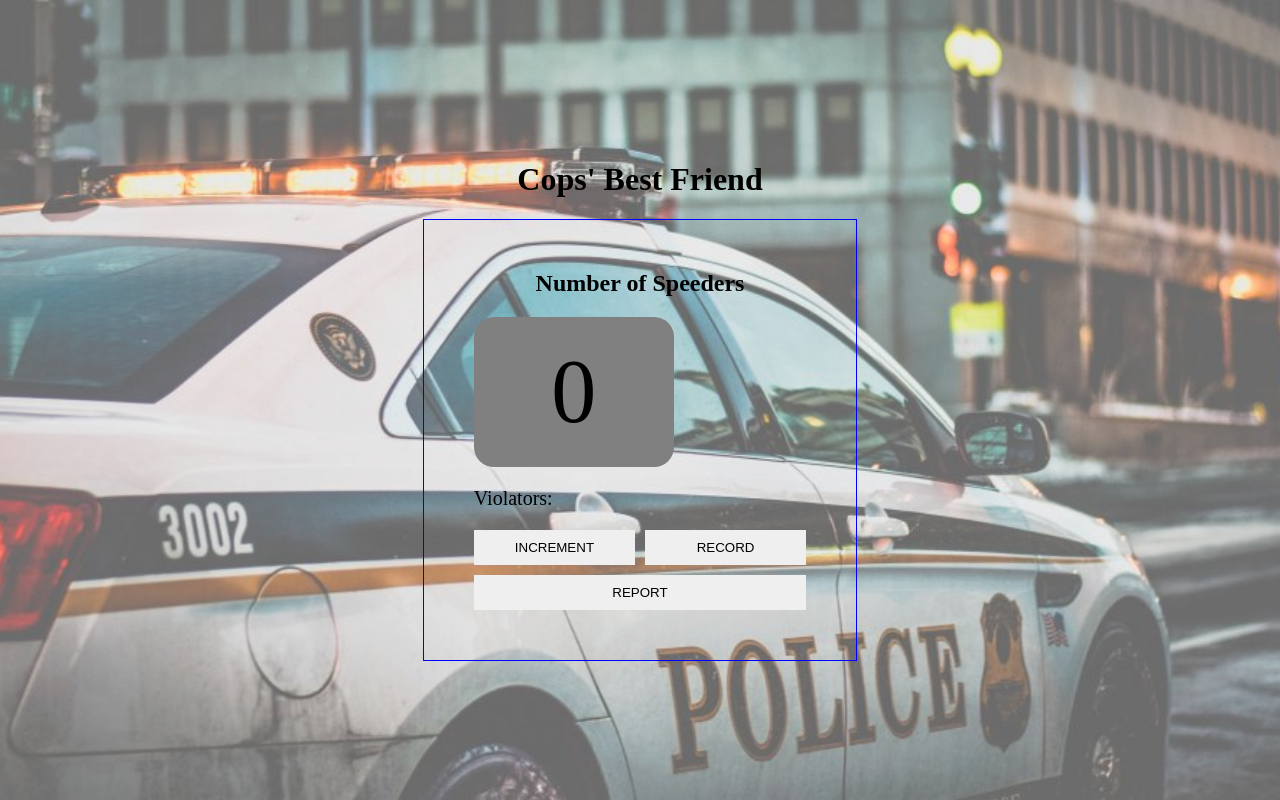
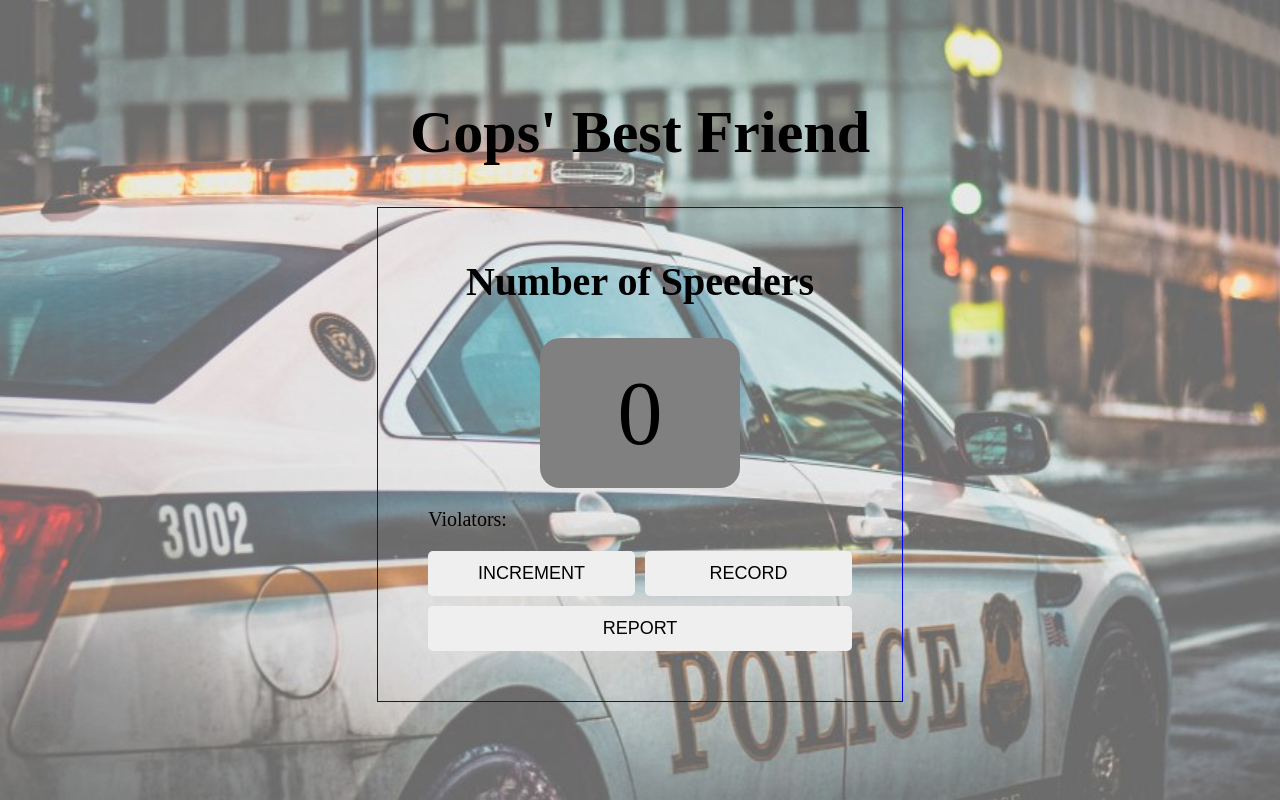
Before and after one commit to urvishp13/Cops-Best-Friend, a plain HTML site: page index.html in a window 1280 px wide. Drawn offline with Linux system fonts and the light colour scheme.

Commit message:
layout the content how I want using the styles

```diff
--- a/styles.css
+++ b/styles.css
@@ -17,12 +17,18 @@ main {
     background-color: rgba(255, 255, 255, 0.314); /* to add opaque color above the background-image */
 }
 
+h1 {
+    font-size: 60px;
+    margin-top: 0;
+}
+
 .container {
     padding: 50px;
 }
 
 .desc {
     margin-top: 0px;
+    font-size: 40px;
 }
 
 .display {
@@ -34,6 +40,7 @@ main {
     display: flex;
     justify-content: center;
     align-items: center;
+    margin: 0 auto;
 }
 
 #count-el {
@@ -53,9 +60,11 @@ main {
 
 button {
     border: none;
-    padding: 10px 20px;
-    flex-basis: 100px; /* the buttons will get 100px width but there will be white space left over */
+    padding: 12px 24px;
+    flex-basis: 150px; /* the buttons will get 100px width but there will be white space left over */
     flex-grow: 1; /* to get rid of white space to the right of the buttons */
+    border-radius: 5px;
+    font-size: 18px;
 }
 
 /* Utlity class */
```
